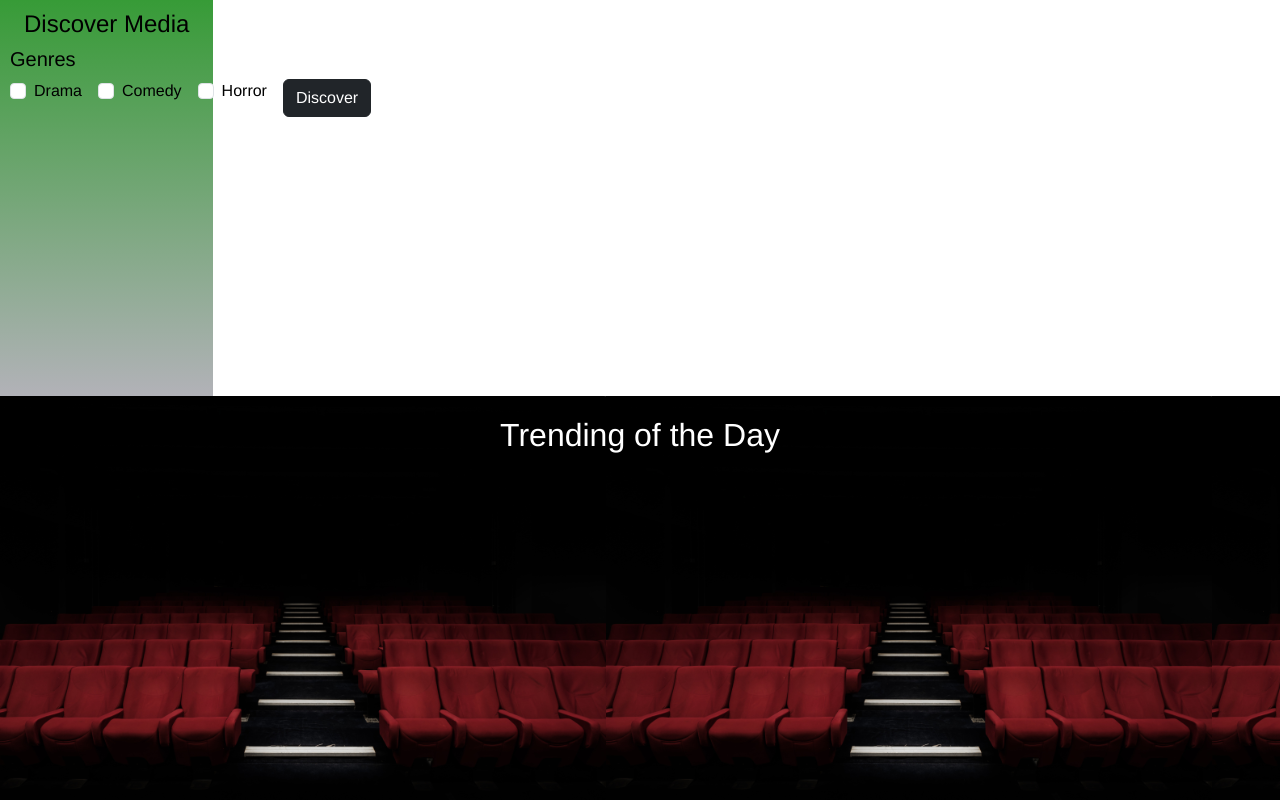
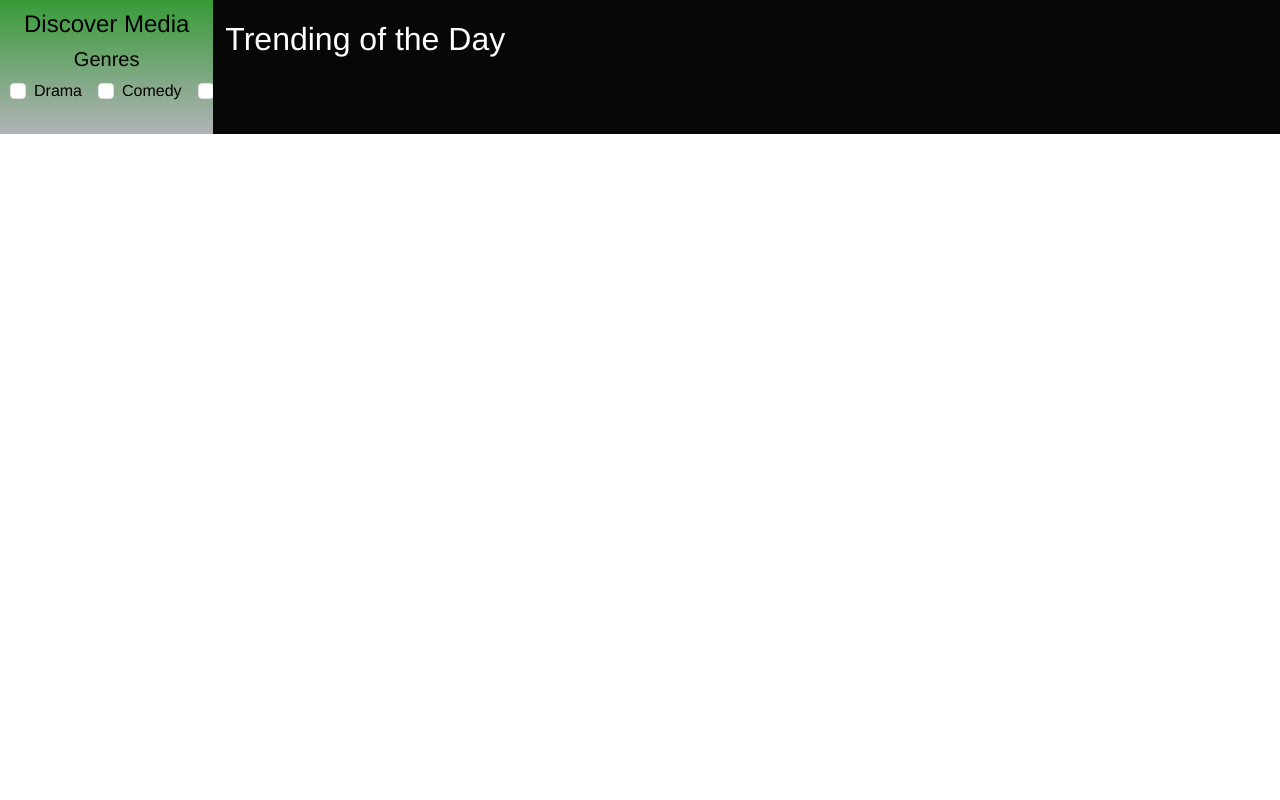
Before and after one commit to vnoelifant/movie-search-app, a Django app: page / in a window 1280 px wide. Shown: the part 61-861 px from the top of the page. Run offline with Django 4.2, Linux system fonts and the light colour scheme; data that the repository does not hold is empty; some libraries are stand-ins or nearby versions.

Commit message:
merged in got it to align well #40

```diff
--- a/static/css/styles.css
+++ b/static/css/styles.css
@@ -15,7 +15,6 @@ body {
 #movieWrapper {
     color: #FFFFFF;
     background-color: #070707;
-    margin-right: 100px;
     padding-top: 20px;
     padding-bottom: 20px;
     font-family: 'Franklin Gothic Medium', 'Arial Narrow', Arial, sans-serif;
--- a/templates/base.html
+++ b/templates/base.html
@@ -9,12 +9,11 @@
   {% bootstrap_css %}
   {% bootstrap_javascript %}
   <link rel="stylesheet" href="{% static 'css/styles.css' %}">
+  <script src="https://ajax.googleapis.com/ajax/libs/jquery/2.1.3/jquery.min.js"></script>
 </head>
 
 <body>
   {% bootstrap_messages %}
-  <script src="https://ajax.googleapis.com/ajax/libs/jquery/2.1.3/jquery.min.js"></script>
-
   <nav class="navbar navbar-expand-lg navbar-dark bg-dark">
     <div class="container-fluid"></div>
       <a class="navbar-brand" href="{% url 'home' %}">Media Search</a>
@@ -77,12 +76,12 @@
 
   <!-- This container contains the sidebar -->
   <div class="container-fluid h-100">
-    <div class="row h-100">
+
+    <div class="row">
+
       <div class="col-2" id="sidebar">
         <h4>Discover Media</h4>
-
         <!-- Navigation links in sidebar-->
-          <div class="col-1">
         <h5>Genres</h5>
         <form action="{% url 'discover' %}" method="get" class="d-flex">
           <div class="form-check form-check-inline">
@@ -100,12 +99,13 @@
           <button class="btn btn-dark" type="submit">Discover</button>
         </form>
       </div>
+
+      <div class="col-10" id="movieWrapper" style="float: right">
+        {% block body %} {% endblock %}
       </div>
 
-        {% block body %} {% endblock %}
-    </div>
-  </div>
-
+    </div><!-- end row -->
+  </div><!-- container-fluid -->
 
 </body>
 </html>
--- a/templates/home.html
+++ b/templates/home.html
@@ -12,7 +12,6 @@
     }
 </style>
 
-<div class="container-fluid text-center bg" id="movieWrapper">
     <h2>Trending of the Day</h2><br><br>
 
     <div class="row ten-columns" id="movieRow">
@@ -31,8 +30,6 @@
             </div>
         {% endfor %}
     </div>
-</div>
-
 
     <!--
     <div id="carouselExampleControls" class="carousel slide" data-bs-ride="carousel">
```
Lines whose indentation alone changed are shown as unchanged.
